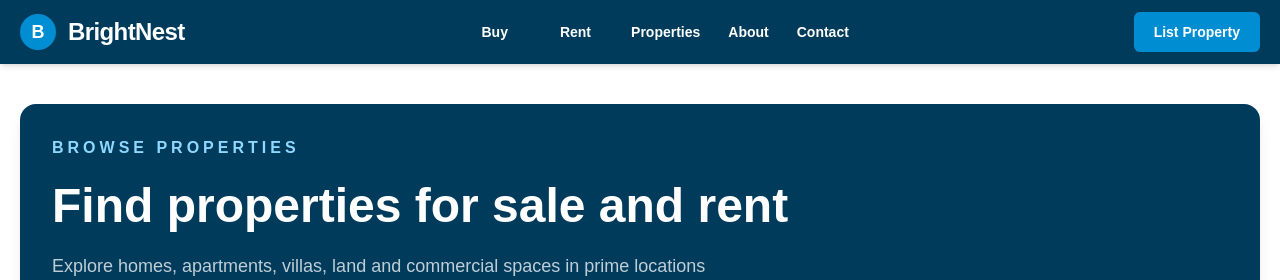
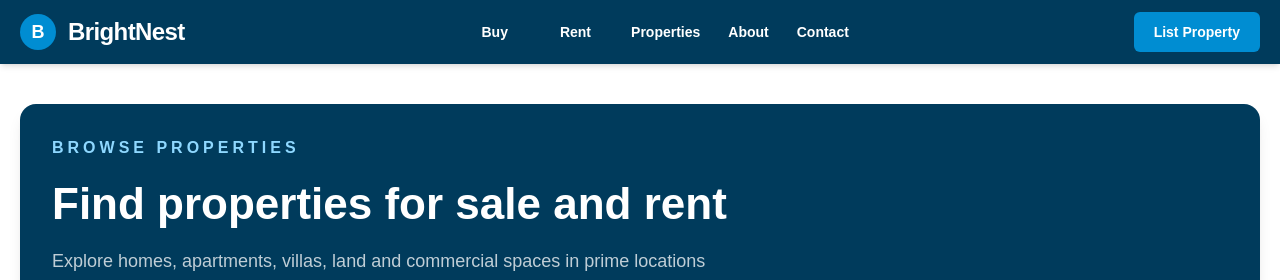
Before and after one commit to brianmichaelu/brightnest-realty, a Next.js app: page /properties in a window 1280 px wide. Shown: the top 280 px of the page. Built offline with nearby package versions, Linux system fonts and the light colour scheme.

Commit message:
Update heading font size for properties page

```diff
--- a/app/properties/page.tsx
+++ b/app/properties/page.tsx
@@ -10,7 +10,7 @@ export default function PropertiesPage() {
     Browse Properties
   </p>
 
-  <h1 className="mt-4 max-w-4xl text-4xl font-black leading-tight md:text-5xl">
+  <h1 className="mt-4 max-w-4xl text-4xl font-black leading-tight md:text-[44px]">
     Find properties for sale and rent
   </h1>
 
```
